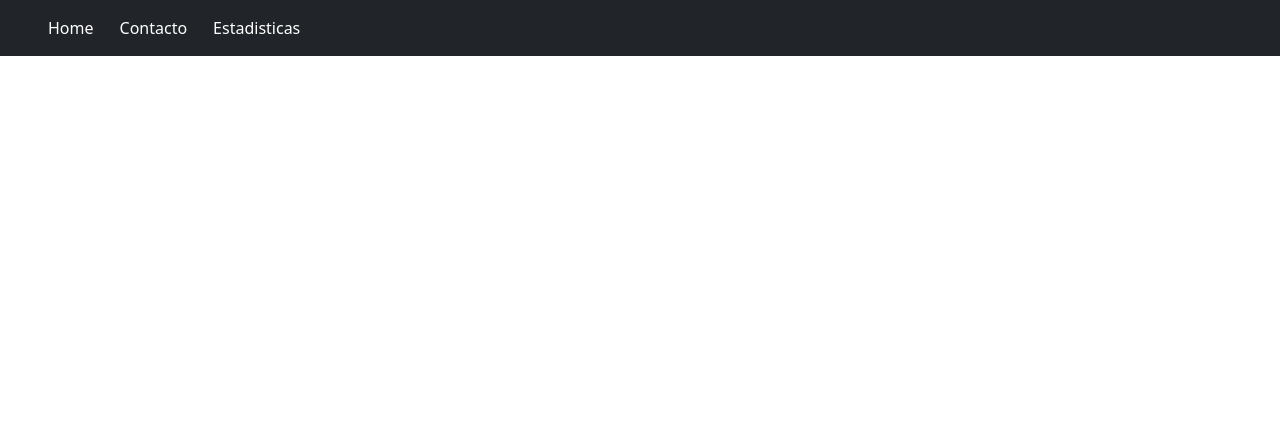
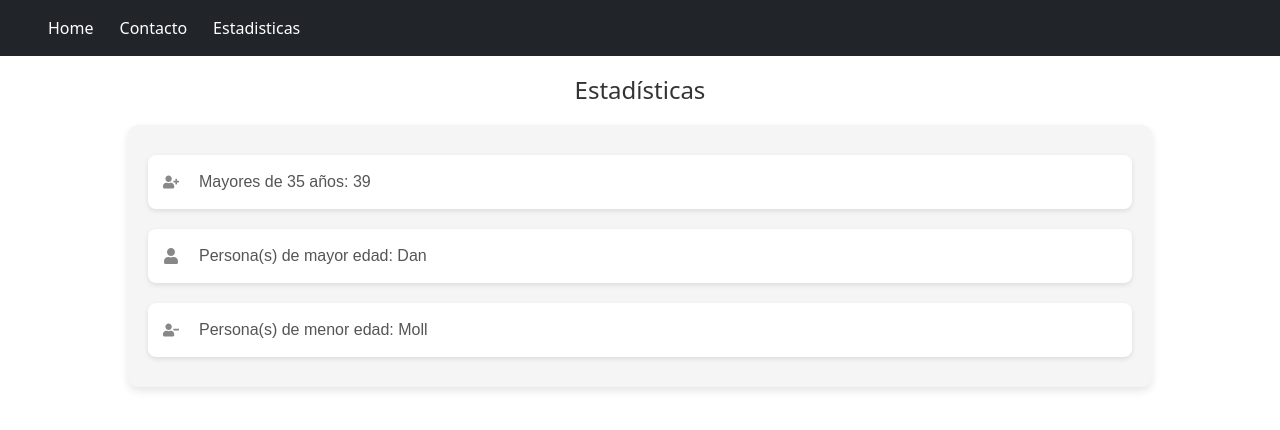
Before and after one commit to lkoziupa06/tp-directorio-personas, a React (Create React App) app: page /estadisticas in a window 1280 px wide. Shown: the top 430 px of the page. Built offline with nearby package versions, Linux system fonts and the light colour scheme.

Commit message:
terminado, falta hacer cambios en css

```diff
--- a/src/App.css
+++ b/src/App.css
@@ -67,9 +67,8 @@
   flex-direction: column;
   justify-content: center;
   align-items: center;
-  width: 250px; /* Ajuste del tamaño cuadrado */
-  height: 250px;
-  padding: 20px;
+  width: 300px; /* Ajuste del tamaño cuadrado */
+  height: 300px;
   border: 1px solid #ccc;
   border-radius: 10px;
   background-color: #f9f9f9;
@@ -79,8 +78,10 @@
 
 h2 {
   margin-bottom: 20px;
+  margin-top: 20px;
   font-size: 1.5rem;
   color: #333;
+  text-align: center;
 }
 
 .persona-info p {
@@ -176,3 +177,36 @@ button {
 button:hover {
   background-color: #0056b3;
 }
+
+.estadisticas-container {
+  display: flex;
+  flex-direction: column;
+  align-items: center;
+  justify-content: center;
+  text-align: center;
+  padding: 20px;
+  background-color: #f5f5f5;
+  border-radius: 10px;
+  width: 80%;
+  margin: auto;
+  box-shadow: 0 4px 8px rgba(0, 0, 0, 0.1);
+}
+
+.stat-item {
+  display: flex;
+  align-items: center;
+  background-color: #fff;
+  padding: 15px;
+  margin: 10px 0;
+  border-radius: 8px;
+  width: 100%;
+  box-shadow: 0 2px 5px rgba(0, 0, 0, 0.1);
+}
+
+.stat-item p {
+  font-family: 'Arial', sans-serif;
+  font-size: 16px;
+  color: #555;
+  margin: 0;
+  margin-left: 10px;
+}
--- a/src/pages/Estadisticas.jsx
+++ b/src/pages/Estadisticas.jsx
@@ -1,6 +1,38 @@
-export default function Estadisticas(){
-    return(
+import personas from '../Personas.js'
+import '../App.css'
+import { FaUser, FaUserPlus, FaUserMinus } from 'react-icons/fa';
+
+export default function Estadisticas() {
+    const mayoresDe35 = personas.filter(persona => parseInt(persona.edad) > 35).length;
+
+    const mayorEdad = Math.max(...personas.map(persona => parseInt(persona.edad)));
+    const personasMayorEdad = personas
+      .filter(persona => parseInt(persona.edad) === mayorEdad)
+      .map(persona => persona.nombre);
+
+    const menorEdad = Math.min(...personas.map(persona => parseInt(persona.edad)));
+    const personasMenorEdad = personas
+      .filter(persona => parseInt(persona.edad) === menorEdad)
+      .map(persona => persona.nombre);
+
+    return (
         <>
+            <h2>Estadísticas</h2>
+            <div className="estadisticas-container">
+                <div className="stat-item">
+                    <FaUserPlus className="icon" />
+                    <p>Mayores de 35 años: {mayoresDe35}</p>
+                </div>
+                <div className="stat-item">
+                    <FaUser className="icon" />
+                    <p>Persona(s) de mayor edad: {personasMayorEdad.join(', ')}</p>
+                </div>
+                <div className="stat-item">
+                    <FaUserMinus className="icon" />
+                    <p>Persona(s) de menor edad: {personasMenorEdad.join(', ')}</p>
+                </div>
+            </div>
         </>
-    )
-}
+
+    );
+  }
--- a/src/pages/Persona.jsx
+++ b/src/pages/Persona.jsx
@@ -3,7 +3,7 @@ import personas from '../Personas.js'
 import { CardPersona } from '../components/cardPersona.jsx';
 export default function Persona(){
     const { id } = useParams();
-    const persona = personas[id];
+    const persona = personas[id-1];
     return(
         <>
             <div className='persona'>
```
